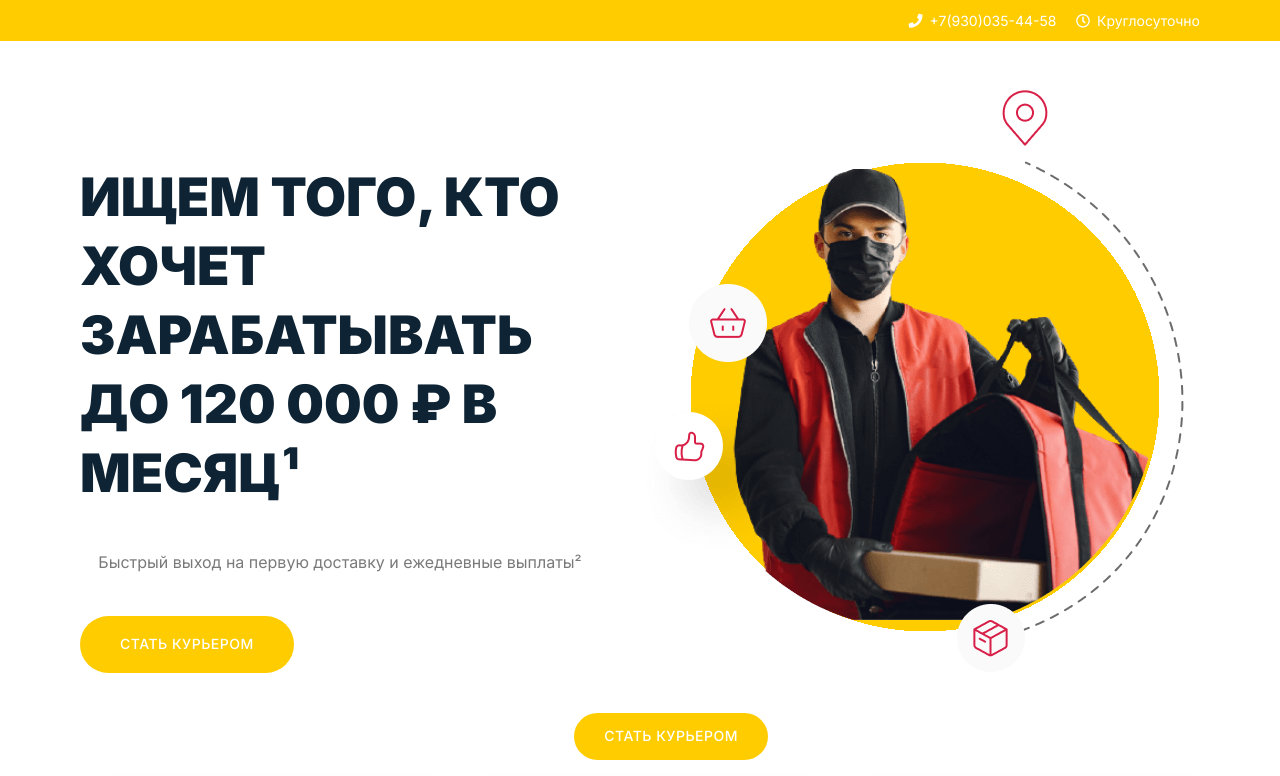
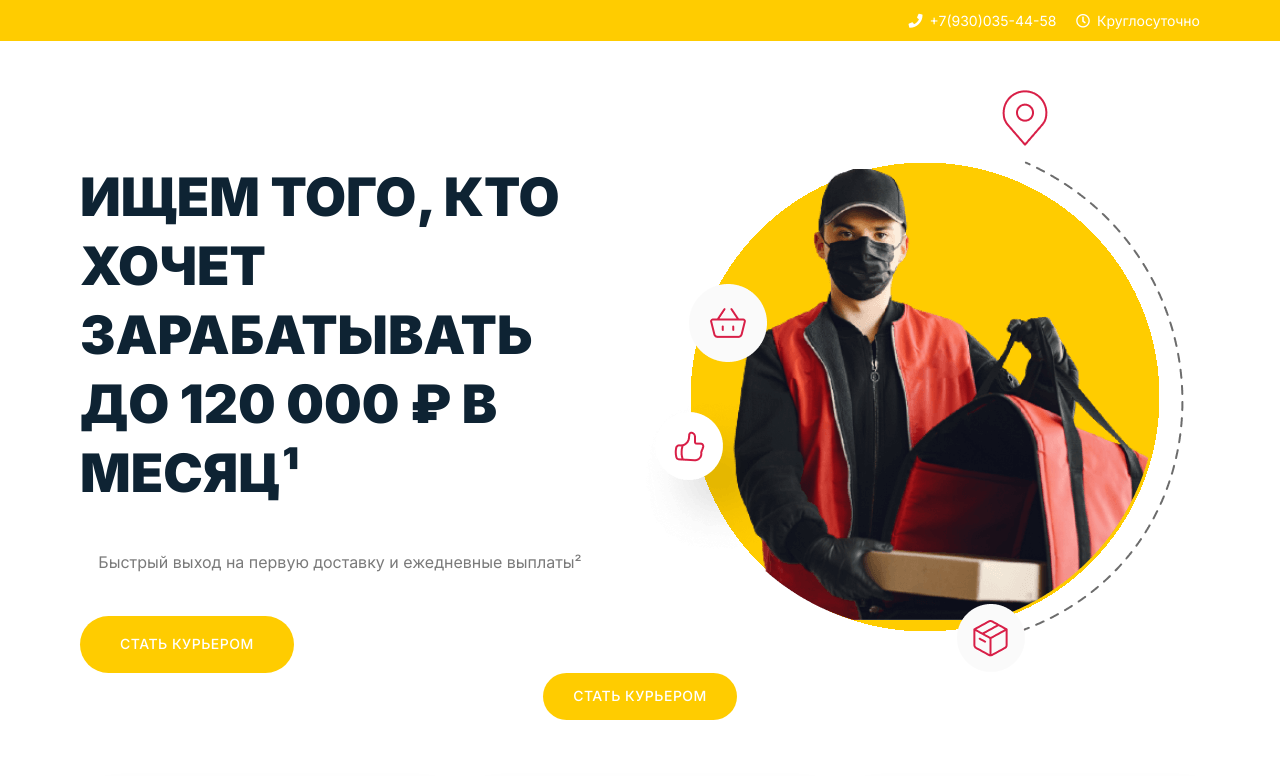
Before and after one commit to isikdev/dostavka.com, a plain HTML site: page index.html in a window 1280 px wide. Shown: the top 776 px of the page. Drawn offline with nearby package versions, Linux system fonts and the light colour scheme.

Commit message:
Add files via upload

```diff
--- a/index.html
+++ b/index.html
@@ -82,9 +82,16 @@
 
 		.call__center {
 			position: fixed;
-			bottom: 5%;
-			right: 40%;
-			z-index: 10000;
+			bottom: 10%;
+			left: 0;
+			right: 0;
+			display: block;
+			text-align: center;
+			z-index: 9999;
+		}
+
+		.call__center a {
+			max-width: 200px !important;
 		}
 
 		.call__btn {
```
